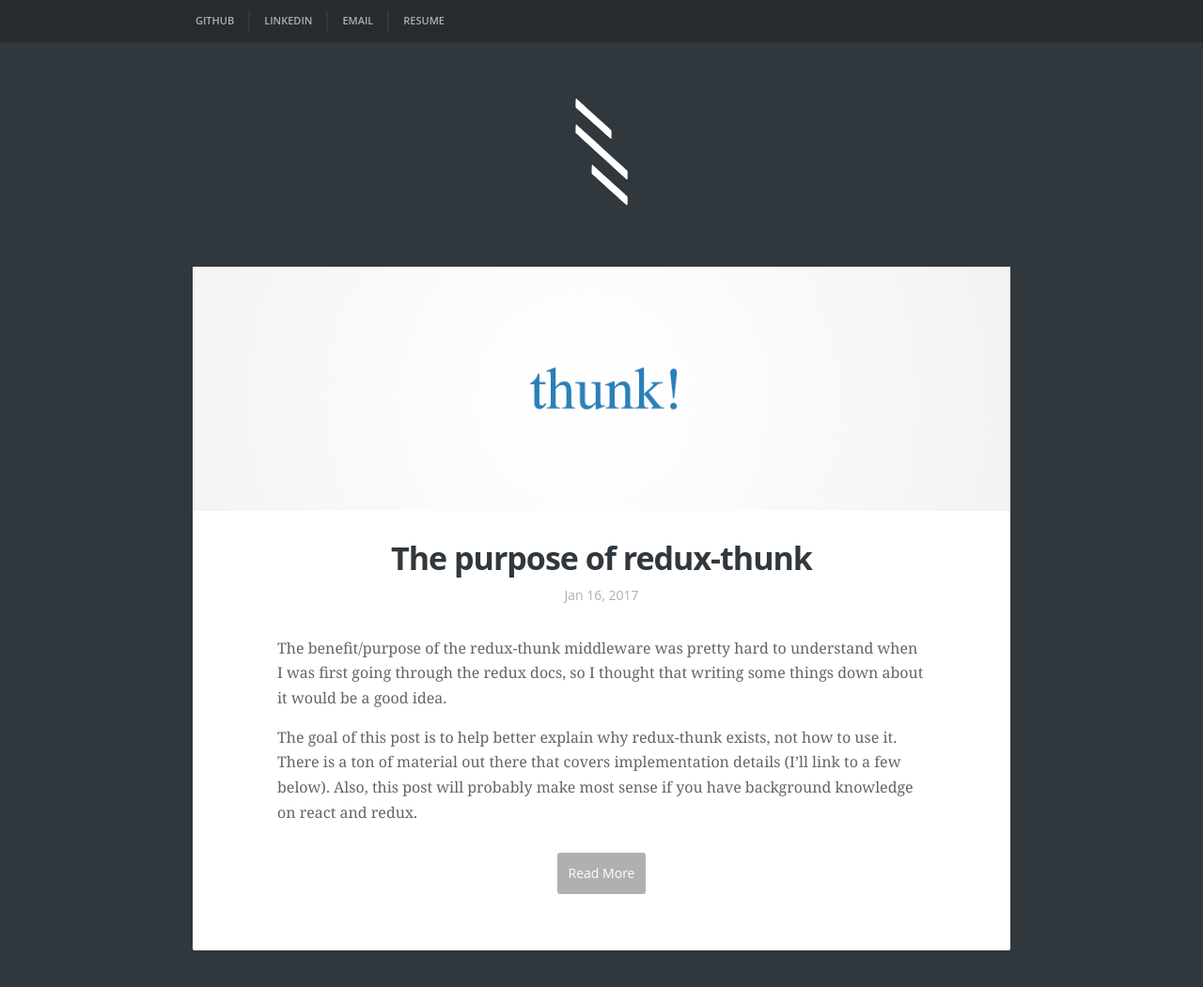
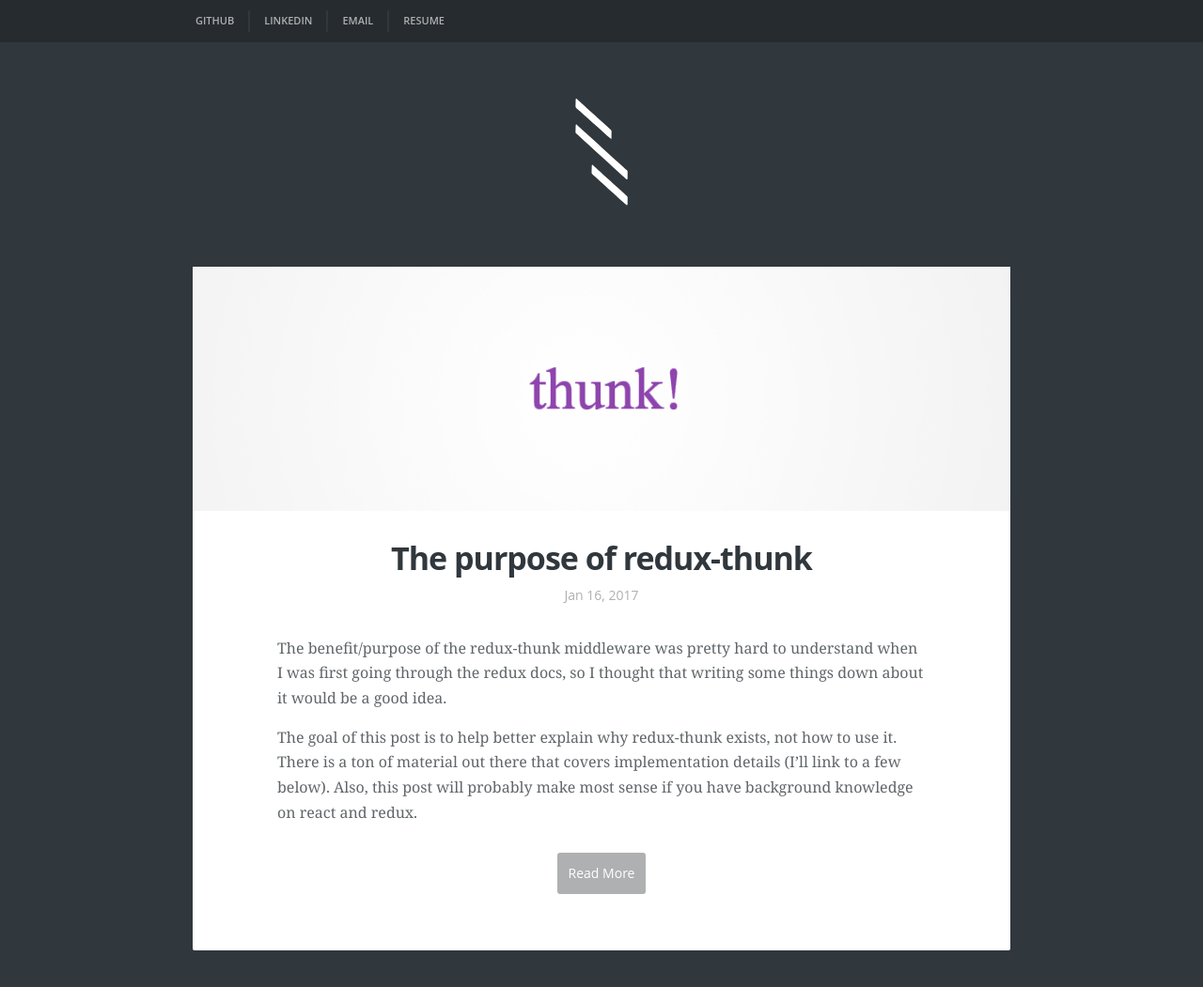
Before and after one commit to shamwow/shahmeer-jekyll, a Jekyll site: the page built from index.md, in a window 1280 px wide and 1072 px high. Shown: the top 1051 px of the window at 94% size. Built offline with Jekyll 4.4.1, drawn with Linux system fonts in a browser that asks for light colours.

Commit message:
Fix header + update post image

```diff
--- a/_includes/header.html
+++ b/_includes/header.html
@@ -6,7 +6,7 @@
       <a class="site-nav_page-link" target="_blank" href="https://github.com/{{ site.github_username }}">GitHub</a>
       <a class="site-nav_page-link" target="_blank" href="{{ site.linkedin_url }}">LinkedIn</a>
       <a class="site-nav_page-link" target="_blank" href="mailto:{{ site.email }}">Email</a>
-      <a class="site-nav_page-link" target="_blank" href="{{ "resume.pdf" | relative_url }}">Resume</a>
+      <a class="site-nav_page-link" target="_blank" href="{{ "/assets/resume.pdf" | relative_url }}">Resume</a>
     </nav>
   </div>
 
--- a/_layouts/default.html
+++ b/_layouts/default.html
@@ -9,6 +9,7 @@
 
     <main class="page-content">
       <div class="wrapper">
+        <div class="about-header-wrapper">
           <div class="about-header">
             <a href="/">
               <div class="about-header_main-logo">{% include logo.svg %}</div>
@@ -18,6 +19,7 @@
               </div>
             </a>
           </div>
+        </div>
         {{ content }}
       </div>
     </main>
--- a/_sass/layout.scss
+++ b/_sass/layout.scss
@@ -18,25 +18,33 @@
   background: $background-color;
   text-align: center;
   position: absolute;
-  top: 0;
-  width: 100%;
-  min-height: 119px;
+  top: 50%;
+  left: 50%;
+  transform: translate(-50%, -50%);
+  display: inline-block;
   transition: all 0.5s ease;
   opacity: 0;
   cursor: pointer;
+  min-height: $home-logo-height + $spacing-unit;
 }
 
 .about-header_slogan_title {
   color: white;
+  white-space: nowrap;
 }
 
 .about-header_slogan_subtitle {
   color: $grey-color-light;
+  white-space: nowrap;
+}
+
+.about-header-wrapper {
+  text-align: center;
+  @include fadeInDown(0.3s);
 }
 
 .about-header {
-  position: relative;
-  @include fadeInDown(0.3s);
+  display: inline-block;
 
   &:hover .about-header_slogan {
     opacity: 1;
```
Also changed, not shown: assets/img/post_headers/redux-thunk.png. Lines whose indentation alone changed are shown as unchanged.
